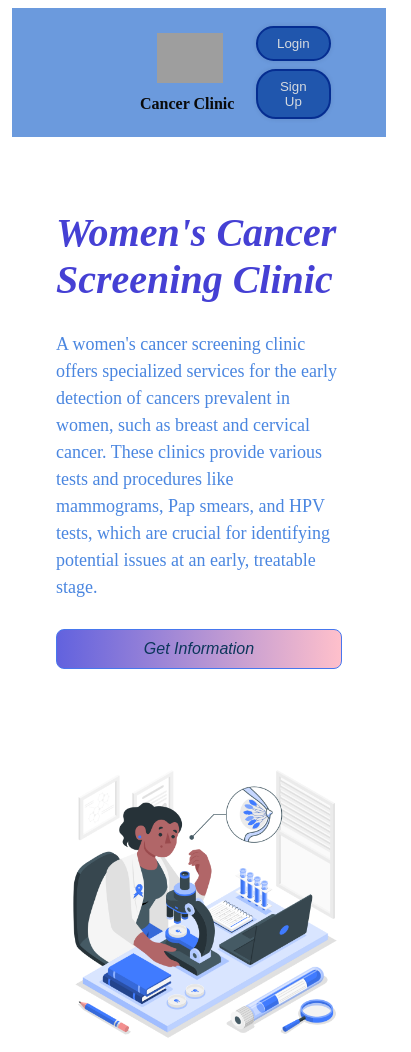
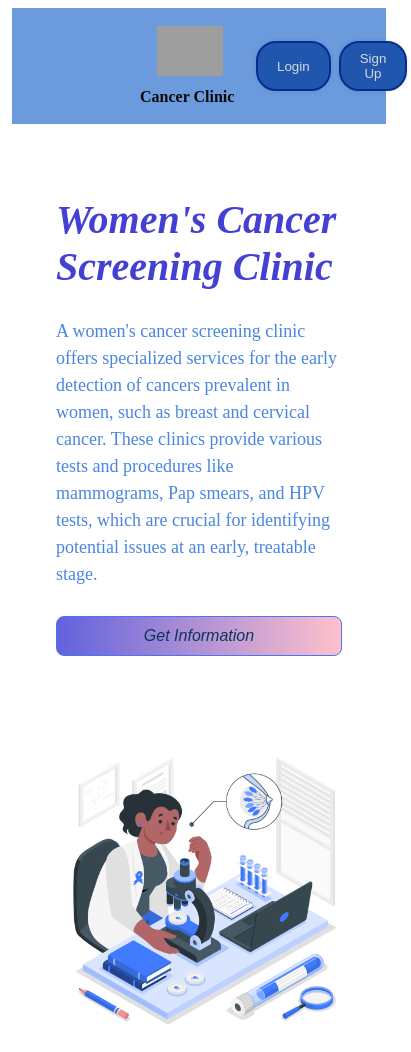
Before and after one commit to mahek2010/first-project, a plain HTML site: page index.html in a window 390 px wide. Shown: the whole page, 411 px wide, since content can reach past the window. Drawn offline with Linux system fonts and the light colour scheme; grey boxes are pictures that could not be loaded.

Commit message:
css change

```diff
--- a/style.css
+++ b/style.css
@@ -112,8 +112,8 @@ ul{
     align-items: center;
     padding: 10px 20px;
 }
-
-.loginbtn , .signinbtn {
+.buttons{
+    display: flex;
+}
 
 }
-}
```
